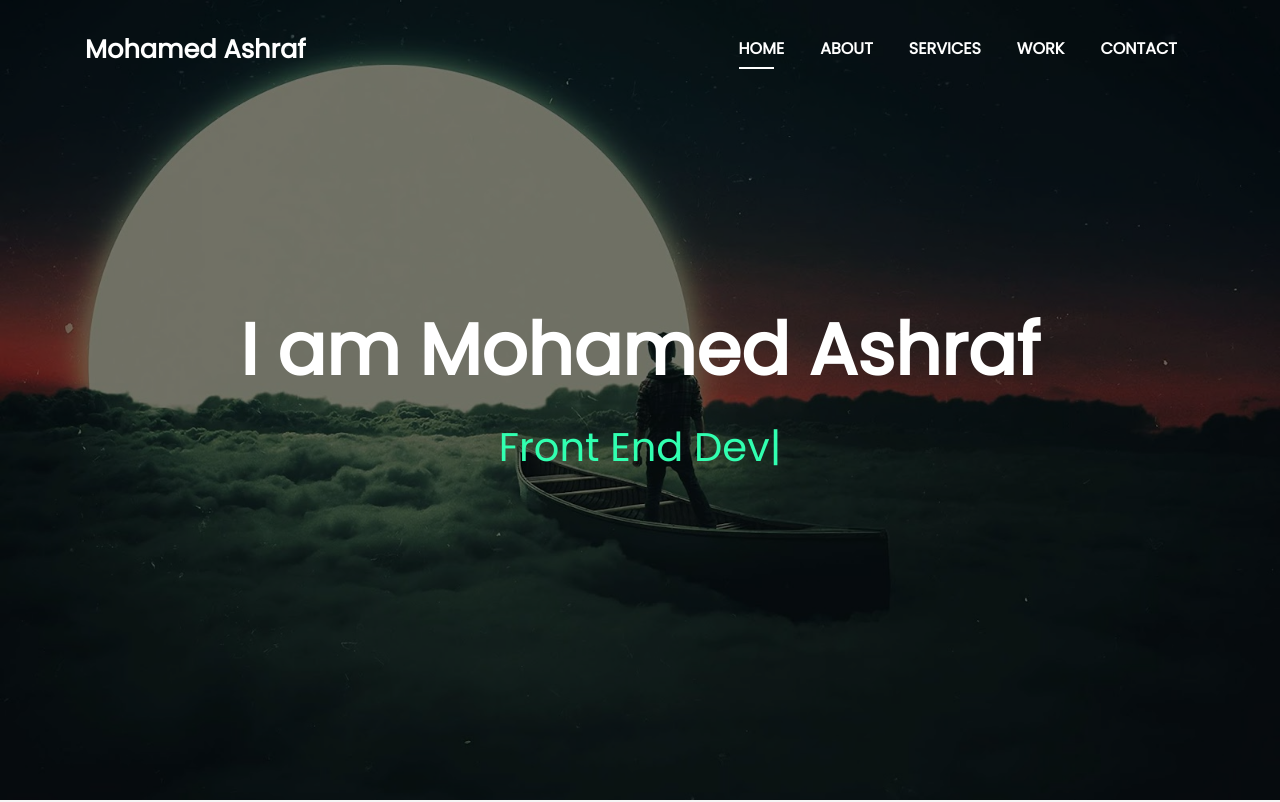
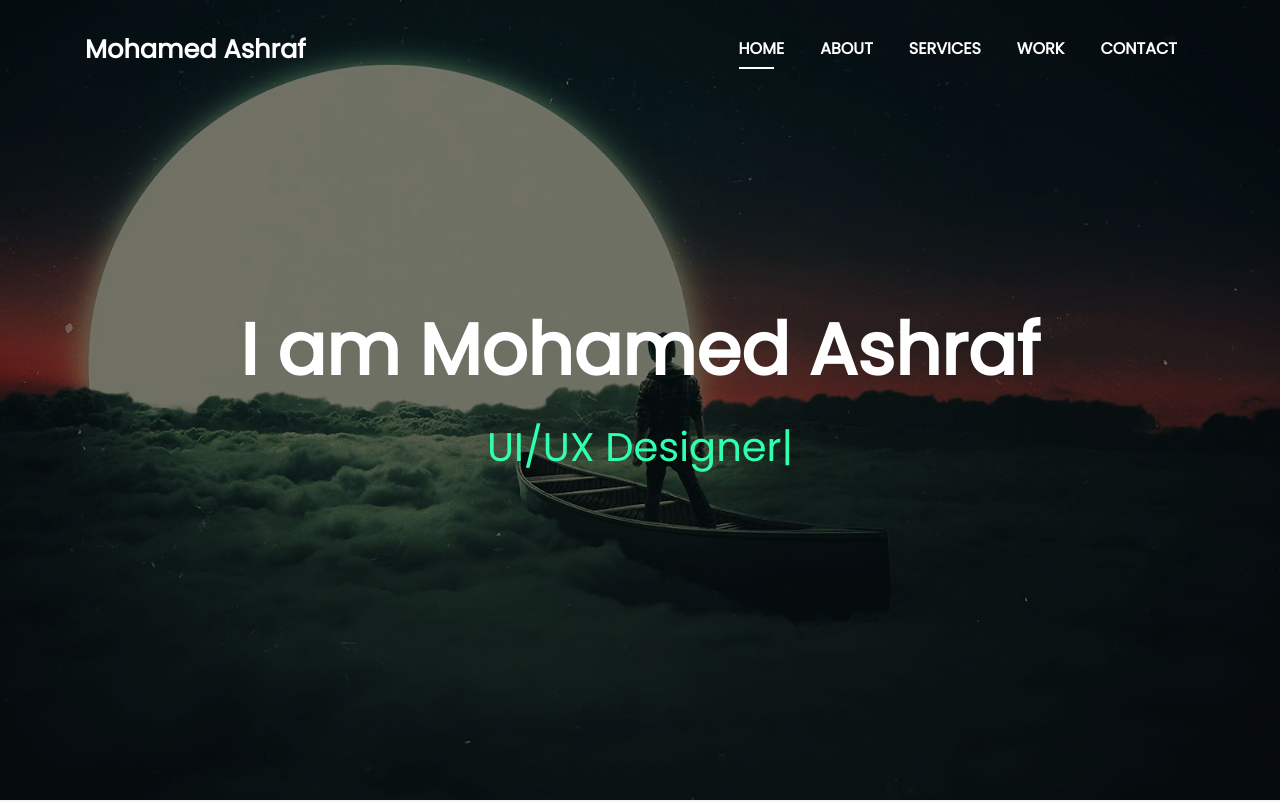
Before and after one commit to memoo96/moashraf, a plain HTML site: page index.html in a window 1280 px wide. Shown: the top 802 px of the page. Drawn offline with Linux system fonts and the light colour scheme; files whose address does not match are found by name.

Commit message:
index.html

```diff
--- a/index.html
+++ b/index.html
@@ -60,7 +60,7 @@
         <div class="container">
           <h1 class="intro-title mb-4">I am Mohamed Ashraf</h1>
           <p class="intro-subtitle">
-            <span class="text-slider-items">Front End Developer</span>
+            <span class="text-slider-items">UI/UX Designer</span>
             <strong class="text-slider"></strong>
           </p>
         </div>
```
